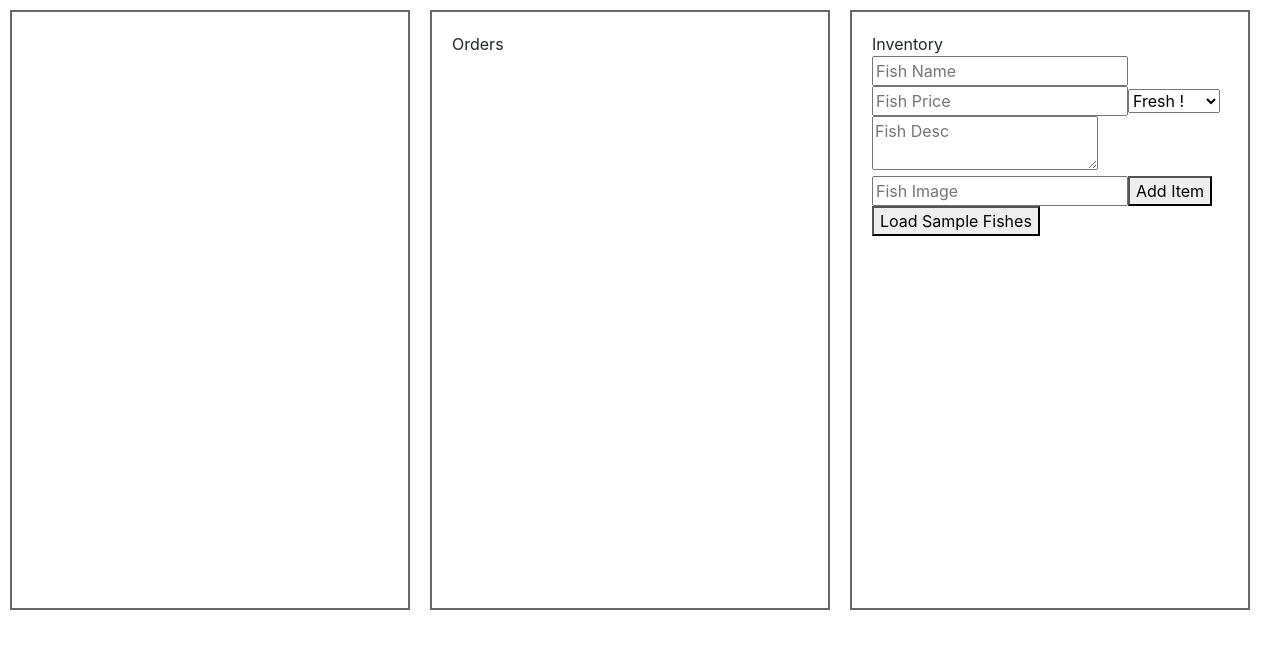
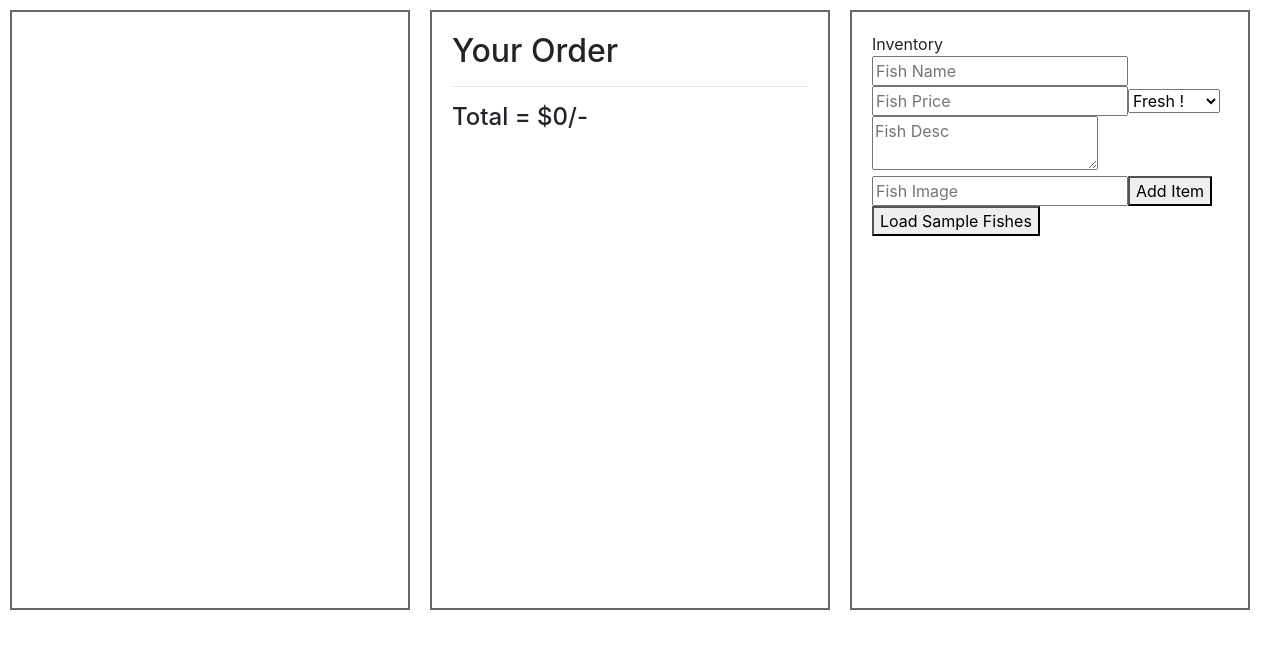
Before and after one commit to TejasGhanwat/fish-app-react, a React (Create React App) app: page / in a window 1280 px wide. Both pictures are taken after a click on the button "Visit Store". Shown: the top 648 px of the page. Built offline with nearby package versions, Linux system fonts and the light colour scheme.

Commit message:
Fish order placing implemented

```diff
--- a/src/components/order.js
+++ b/src/components/order.js
@@ -1,8 +1,55 @@
 import React, { Component } from "react";
 
 class Order extends Component {
+  constructor() {
+    super();
+
+    this.renderOrder = this.renderOrder.bind(this);
+  }
+  renderOrder(key) {
+    const fish = this.props.fishes[key];
+    const count = this.props.order[key];
+
+    if (!fish || fish.status === "unavailable") {
+      return (
+        <li key={key}>
+          Sorry, {fish ? fish.name : "fish"} is no Longer Available
+        </li>
+      );
+    }
+    return (
+      <li key={key}>
+        <span style={{ padding: 12 }}>
+          {count} lbs {fish.name}
+        </span>
+        <span className='price'>${count * fish.price}</span>
+      </li>
+    );
+  }
   render() {
-    return <div>Orders</div>;
+    const orderIds = Object.keys(this.props.order);
+    const total = orderIds.reduce((prevTotal, key) => {
+      const fish = this.props.fishes[key];
+      const count = this.props.order[key];
+      const isAvailable = fish && fish.status === "available";
+      if (isAvailable) {
+        return prevTotal + (count * fish.price || 0);
+      }
+      return prevTotal;
+    }, 0);
+    return (
+      <div>
+        <h2>Your Order</h2>
+        <ul>{orderIds.map(this.renderOrder)}</ul>
+        {/* <p>
+          FishName:
+          <br />
+          {orderIds}
+        </p> */}
+        <hr />
+        <h4>Total = ${total}/-</h4>
+      </div>
+    );
   }
 }
 
```
